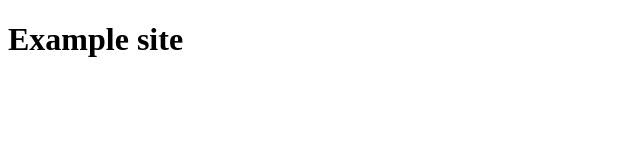
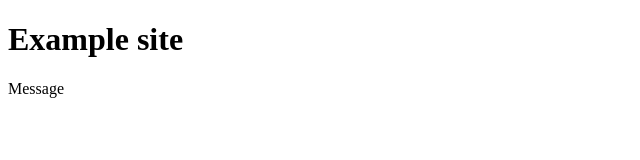
Before and after one commit to AlekseyMois/example-repo, a plain HTML site: page index.html in a window 1280 px wide. Shown: the full height of the page, 0-640 px from the left. Drawn offline with Linux system fonts and the light colour scheme.

Commit message:
Update index.html
add message

```diff
--- a/index.html
+++ b/index.html
@@ -10,6 +10,7 @@
 
 <body>
   <h1>Example site</h1>
+  <span>Message</span>
 </body>
 
 </html>
```
